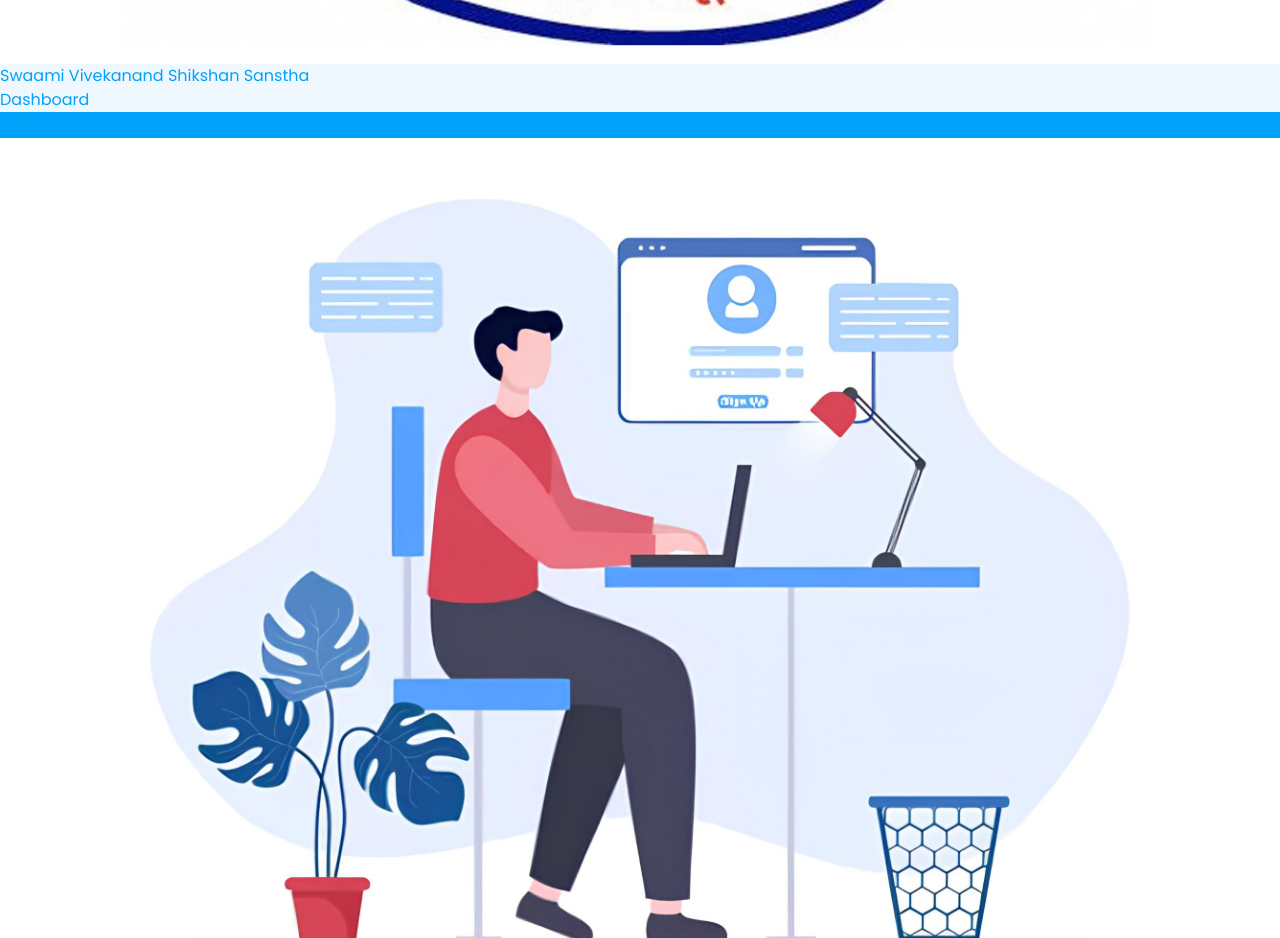
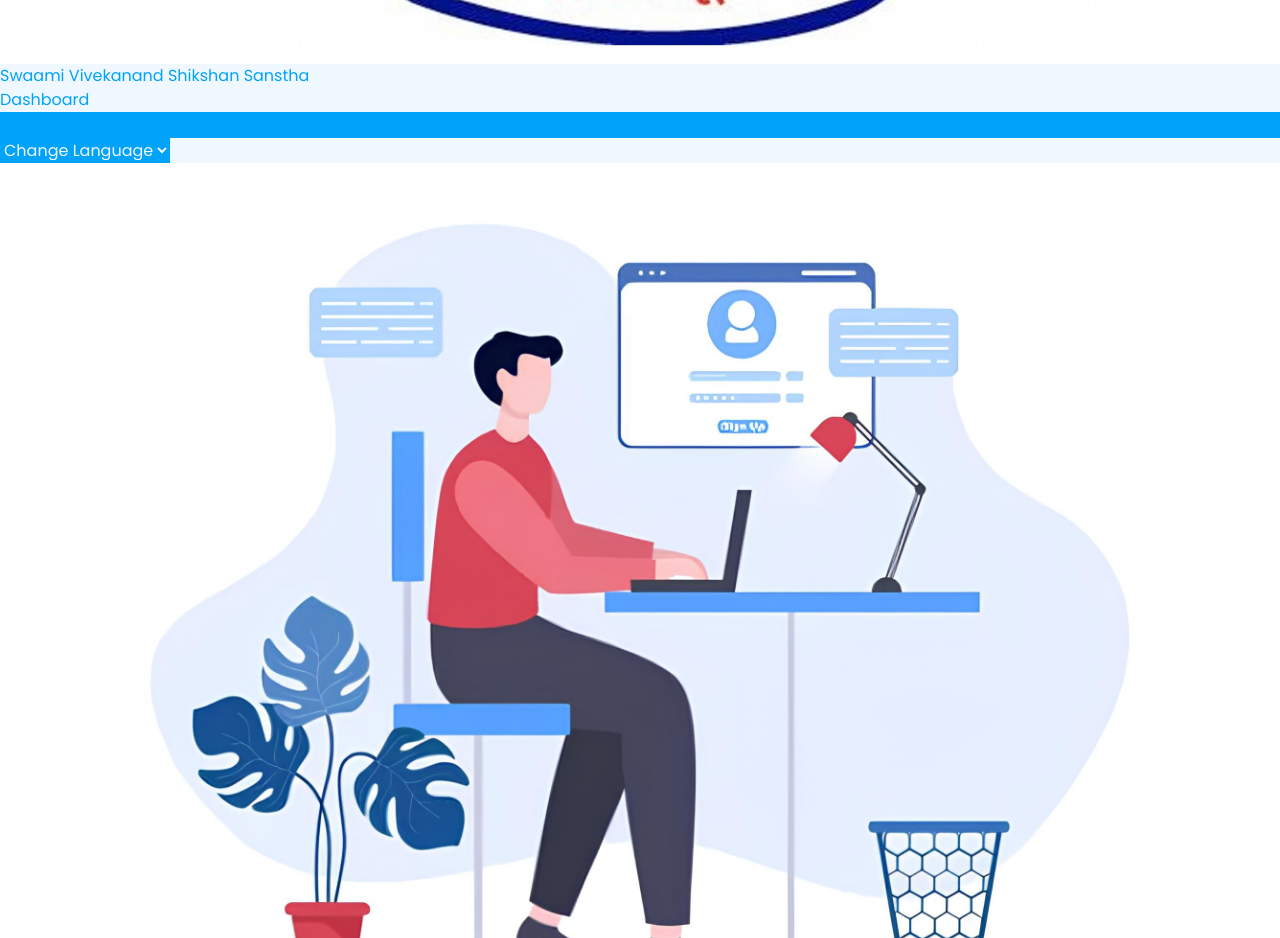
Before and after one commit to shrikant-d5456/Scholarship-Management-System-project, a React (Vite) app in the folder frontend/: page / in a window 1280 px wide. Shown: the part 1240-2178 px from the top of the page. Built offline with nearby package versions, Linux system fonts and the light colour scheme.

Commit message:
Update Header.jsx

```diff
--- a/frontend/src/components/Header.jsx
+++ b/frontend/src/components/Header.jsx
@@ -70,6 +70,13 @@ const Header = () => {
                   </Link>
                 </>
               )}
+              <select id="" className='btn w-fit outline-none text-white py-1 px-2 '>
+                <option value="">Change Language</option>
+                <option value="eng">English</option>
+                <option value="mr">Marathi</option>
+                <option value="hn">Hindi</option>
+
+              </select>
           </ul>
         </div>
 
@@ -84,6 +91,13 @@ const Header = () => {
         >
           <ul className='flex flex-col gap-2 '>
 
+          <select id="" className='btn w-full outline-none text-white py-1 px-2 '>
+                <option value="">Change Language</option>
+                <option value="eng">English</option>
+                <option value="mr">Marathi</option>
+                <option value="hn">Hindi</option>
+
+              </select>
             {/* here check user is teacher  */}
             {if_user_exist ? (
               <>
```
